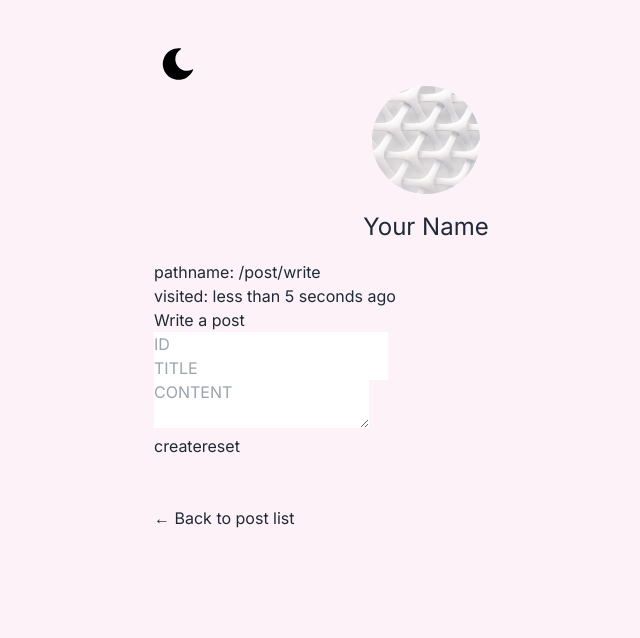
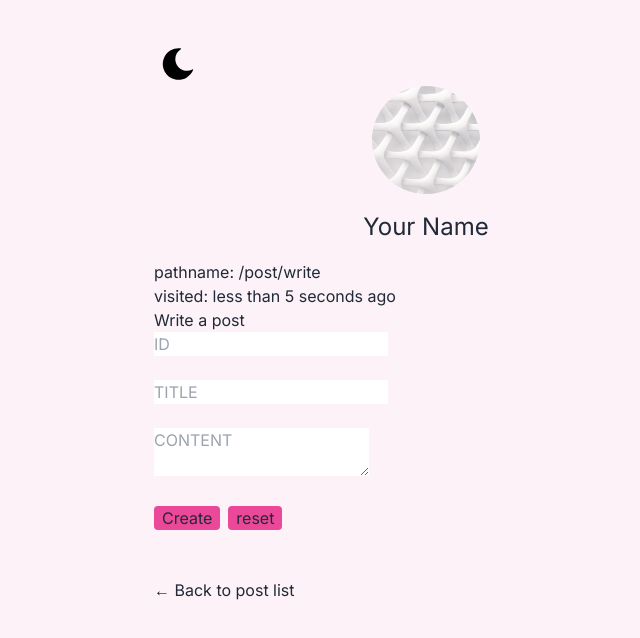
Before and after one commit to yangheat/nextjs-blog, a Next.js app: page /post/write in a window 1280 px wide. Shown: the top 638 px of the page, without its empty margins (214-854 px from the left). Built offline with nearby package versions, Linux system fonts and the light colour scheme.

Commit message:
게시물 작성 화면에 버튼 스타일 변경 - 코드 작성 스타일 변경

```diff
--- a/src/app/post/write/page.js
+++ b/src/app/post/write/page.js
@@ -1,7 +1,7 @@
 'use client'
 
-import Link from "next/link"
-import { useRef, useState } from "react"
+import Link from 'next/link'
+import { useRef, useState } from 'react'
 
 export default function Page() {
   const [showLink, setShowLink] = useState(false)
@@ -18,7 +18,7 @@ export default function Page() {
     fetch('/api/post/write', {
       method: 'POST',
       headers: { 'Content-Type': 'application/json' },
-            body: JSON.stringify({ id, title, content })
+      body: JSON.stringify({ id, title, content }),
     })
       .then((response) => {
         try {
@@ -41,21 +41,46 @@ export default function Page() {
     contentRef.current.value = ''
   }
 
-
   return (
     <>
       <h1>Write a post</h1>
       <form onSubmit={handleSubmit}>
         <input type="text" name="id" placeholder="ID" required ref={idRef} />
         <br />
-        <input type="text" name="title" placeholder="TITLE" required ref={titleRef} />
         <br />
-        <textarea type="text" name="content" placeholder="CONTENT" required ref={contentRef}></textarea>
+        <input
+          type="text"
+          name="title"
+          placeholder="TITLE"
+          required
+          ref={titleRef}
+        />
         <br />
-        <input type="submit" value="create"/>
-        <input type="button" value="reset" onClick={handleReset}/>
+        <br />
+        <textarea
+          type="text"
+          name="content"
+          placeholder="CONTENT"
+          required
+          ref={contentRef}
+        ></textarea>
+        <br />
+        <br />
+        <input
+          type="submit"
+          className="bg-pink-500 rounded px-2 mr-2"
+          value="Create"
+        />
+        <input
+          type="button"
+          className="bg-pink-500 rounded px-2"
+          value="reset"
+          onClick={handleReset}
+        />
       </form>
-    {showLink && <Link href={`/post/${idRef.current.value}`}>Created Post</Link>}
+      {showLink && (
+        <Link href={`/post/${idRef.current.value}`}>Created Post</Link>
+      )}
     </>
   )
 }
```
Lines whose indentation alone changed are shown as unchanged.
